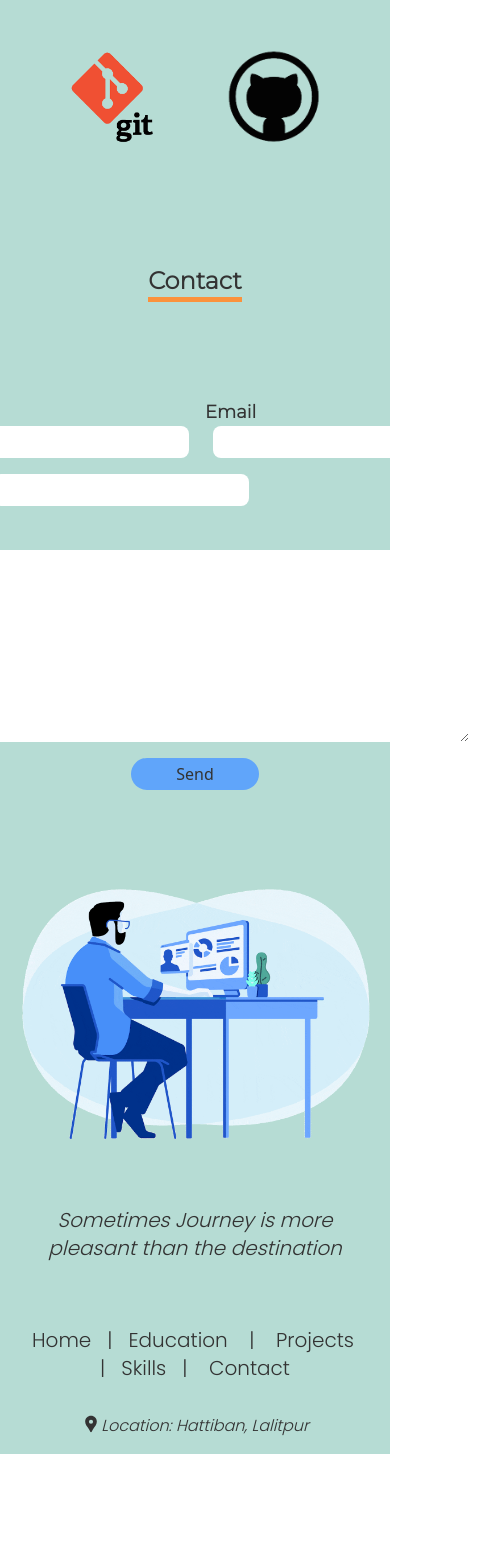
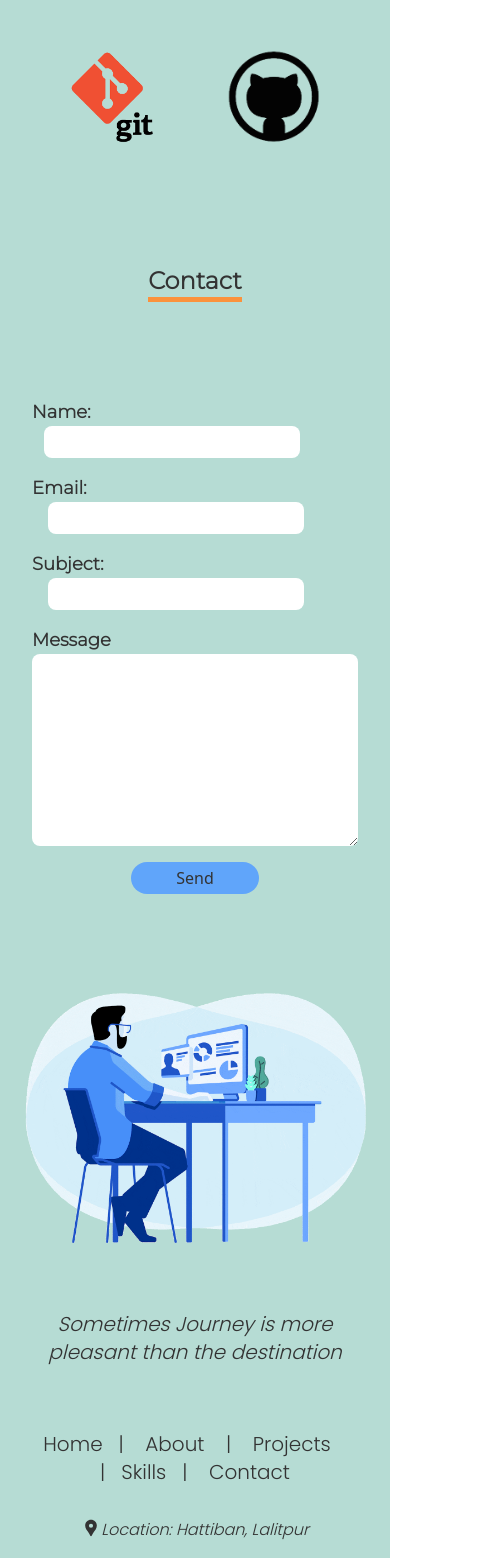
Before and after one commit to yogijagdish/personal-pprtfolio, a React (Create React App) app: page / in a window 390 px wide. Shown: the part 6000-7558 px from the top of the page, 501 px wide, since content can reach past the window. Before the commit the page ends 7454 px from the top, so only its background shows below. Built offline with nearby package versions, Linux system fonts and the light colour scheme.

Commit message:
footer and form made responsive

```diff
--- a/src/components/Contact.js
+++ b/src/components/Contact.js
@@ -69,17 +69,27 @@ export default function Contact() {
         </h1>
       </div>
       <div className="grid gap-16 md:grid-cols-2 place-content-center items-center mt-16">
+
         {/* contact form */}
         <div className="p-8" data-aos="fade-right" data-aos-duration="1000">
           <form ref={form} onSubmit={sendEmail} className="flex flex-col">
-            <div className="flex flex-row gap-4">
+
+            {/* name and email */}
+            <div className="flex flex-col md:flex md:flex-row gap-4">
             <label className="font-titleFont font-bold text-lg">Name:
             <input type="text" name="user_name" className="ml-3 h-8 w-64 rounded-lg"/> </label>
-            <label className="font-titleFont font-bold text-lg">Email
-            <input type="email" name="user_email" className="ml-2 h-8 w-64 rounded-lg"/> </label>
+            <label className="font-titleFont font-bold text-lg">Email:
+            <input type="email" name="user_email" className="ml-4 md:ml-2 h-8 w-64 rounded-lg"/> </label>
             </div>
-            <label className="mt-4 font-titleFont font-bold text-lg">Subject
-            <input type="text" name="subject" className="ml-1 h-8 w-64 rounded-lg"/></label>
+
+
+
+            {/* subject */}
+            <label className="mt-4 font-titleFont font-bold text-lg">Subject:
+            <input type="text" name="subject" className="ml-4 h-8 w-64 rounded-lg"/></label>
+
+
+            {/* message */}
             <label className="font-titleFont font-bold text-lg mt-4">Message</label>
             <textarea name="message" rows="8" className="rounded-lg"/>
             <div className="flex items-center place-content-center">
@@ -90,6 +100,8 @@ export default function Contact() {
 
           {status && negativeEmailStatus ? <p className="p-2 mt-4 bg-red-500 font-titleFont font-extrabold text-lg"> {negativeEmailStatus} </p>:null}
         </div>
+
+
         {/* gif image */}
         <div
           className="grid place-content-center"
--- a/src/components/Footer.js
+++ b/src/components/Footer.js
@@ -11,15 +11,15 @@ export default function Footer() {
           Sometimes Journey is more pleasant than the destination
         </div>
         <div className="font-bodyFont text-xl text-center p-8">
-          <a href="/#home" className="mr-4">Home</a>
+          <a href="/personal-pprtfolio/#home" className="mr-4">Home</a>
            |
-          <a href="/#education" className="ml-4 mr-4">Education </a>
+          <a href="/personal-pprtfolio/#education" className="ml-4 mr-4"> About </a>
            |
-          <a href="/#projects" className="ml-4 mr-4"> Projects </a>
+          <a href="/personal-pprtfolio/#projects" className="ml-4 mr-4"> Projects </a>
            |
-          <a href="/#skills" className="ml-4 mr-4">Skills</a>
+          <a href="/personal-pprtfolio/#skills" className="ml-4 mr-4">Skills</a>
            |
-          <a href="/#contact" className="ml-4"> Contact </a>
+          <a href="/personal-pprtfolio/#contact" className="ml-4"> Contact </a>
         </div>
         <div className="flex flex-row place-content-center font-bodyFont pb-4 italic">
         <MdLocationPin size={20}/>
```
